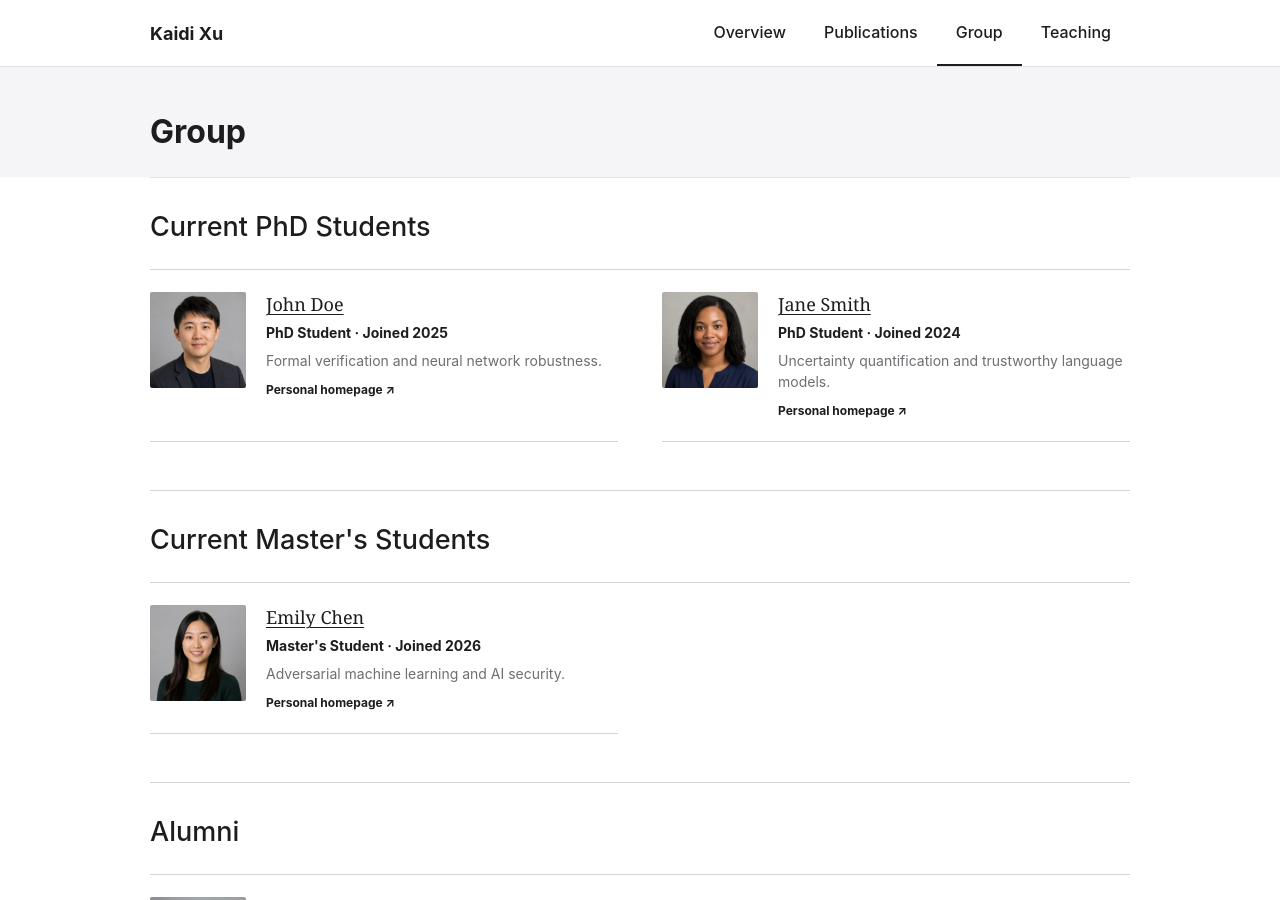
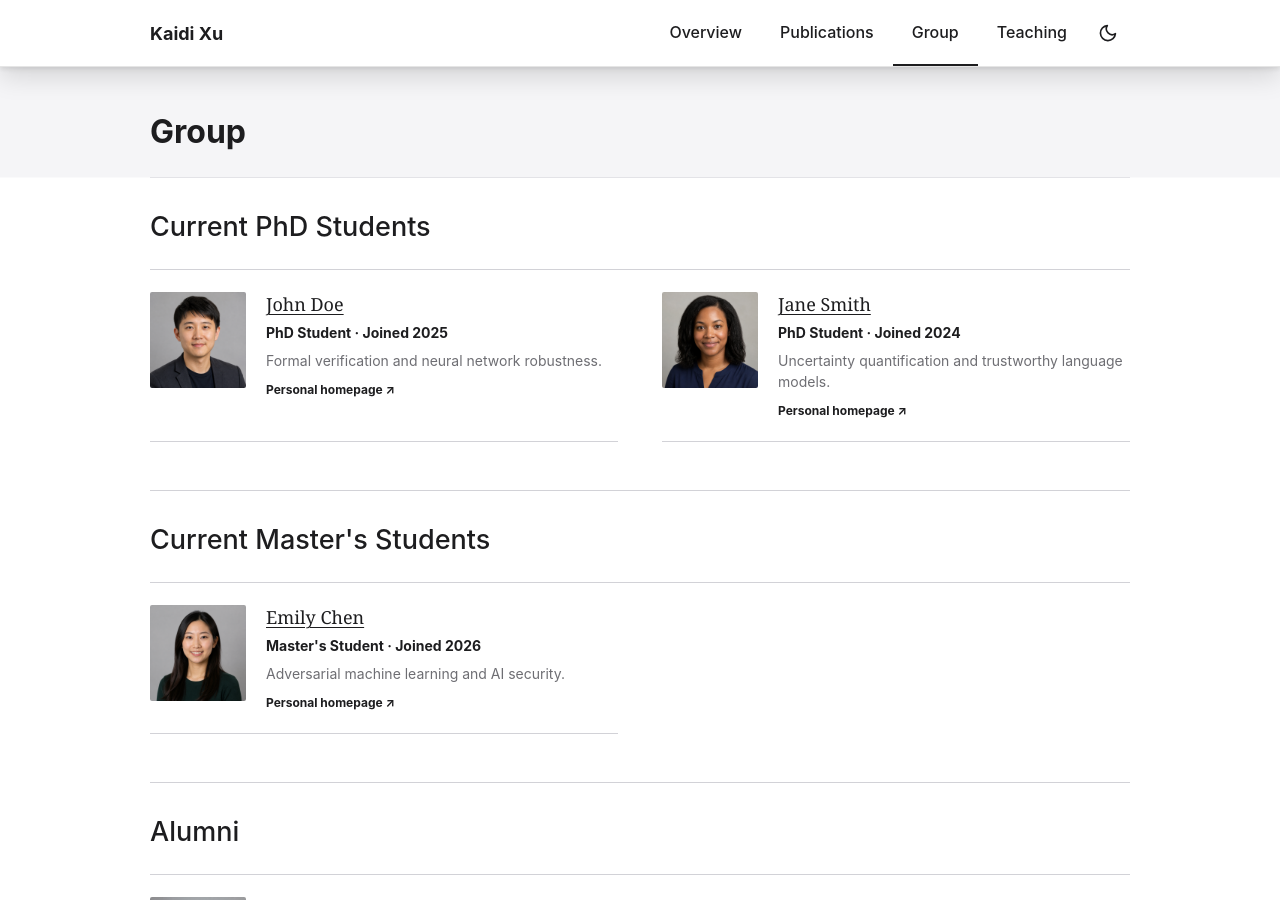
Before and after one commit to KaidiXu/kaidi-pages, a Jekyll site: the page built from site/group.html, in a window 1280 px wide and 900 px high. Built offline with Jekyll 4.4.1, drawn with Linux system fonts in a browser that asks for light colours.

Commit message:
Add responsive navigation and dark mode

```diff
--- a/site/_includes/header.html
+++ b/site/_includes/header.html
@@ -2,11 +2,29 @@
 <header class="site-header">
   <div class="header-inner">
     <a class="wordmark" href="{{ '/index.html' | relative_url }}">{{ theme_data.label }}</a>
-    <nav class="tabs" aria-label="Primary navigation">
-      {% for item in site.data.navigation %}
-        {% assign item_path = '/' | append: item.file %}
-        <a href="{{ item_path | relative_url }}"{% if item.id == page.page_key %} aria-current="page"{% endif %}>{{ item.label }}</a>
-      {% endfor %}
-    </nav>
+    <div class="header-controls">
+      <nav class="tabs desktop-navigation" aria-label="Primary navigation">
+        {% for item in site.data.navigation %}
+          {% assign item_path = '/' | append: item.file %}
+          <a href="{{ item_path | relative_url }}"{% if item.id == page.page_key %} aria-current="page"{% endif %}>{{ item.label }}</a>
+        {% endfor %}
+      </nav>
+      <button class="theme-toggle" type="button" aria-label="Use dark mode" title="Use dark mode">
+        <svg class="theme-icon theme-moon-icon" aria-hidden="true" viewBox="0 0 24 24"><path d="M20.9 12.8A9 9 0 1 1 11.2 3.1 7 7 0 0 0 20.9 12.8Z"/></svg>
+        <svg class="theme-icon theme-sun-icon" aria-hidden="true" viewBox="0 0 24 24"><circle cx="12" cy="12" r="4"/><path d="M12 2v2M12 20v2M4.93 4.93l1.41 1.41M17.66 17.66l1.41 1.41M2 12h2M20 12h2M4.93 19.07l1.41-1.41M17.66 6.34l1.41-1.41"/></svg>
+      </button>
+      <details class="mobile-navigation">
+        <summary aria-label="Toggle navigation" title="Menu">
+          <svg class="menu-icon menu-open-icon" aria-hidden="true" viewBox="0 0 24 24"><path d="M4 6h16M4 12h16M4 18h16"/></svg>
+          <svg class="menu-icon menu-close-icon" aria-hidden="true" viewBox="0 0 24 24"><path d="M18 6 6 18M6 6l12 12"/></svg>
+        </summary>
+        <nav class="mobile-tabs" aria-label="Mobile navigation">
+          {% for item in site.data.navigation %}
+            {% assign item_path = '/' | append: item.file %}
+            <a href="{{ item_path | relative_url }}"{% if item.id == page.page_key %} aria-current="page"{% endif %}>{{ item.label }}</a>
+          {% endfor %}
+        </nav>
+      </details>
+    </div>
   </div>
 </header>
--- a/site/_layouts/default.html
+++ b/site/_layouts/default.html
@@ -4,7 +4,20 @@
   <meta charset="utf-8">
   <meta name="viewport" content="width=device-width, initial-scale=1">
   <title>Kaidi Xu — {{ page.title }}</title>
+  <script>
+    (function () {
+      var savedTheme;
+      try {
+        savedTheme = localStorage.getItem("kaidi-color-theme");
+      } catch (error) {
+        savedTheme = null;
+      }
+      var systemTheme = window.matchMedia("(prefers-color-scheme: dark)").matches ? "dark" : "light";
+      document.documentElement.dataset.theme = savedTheme || systemTheme;
+    }());
+  </script>
   <link rel="stylesheet" href="{{ '/assets/styles.css' | relative_url }}">
+  <script src="{{ '/assets/theme.js' | relative_url }}" defer></script>
 </head>
 <body class="{{ page.theme }}">
   {% include header.html %}
--- a/site/assets/styles.css
+++ b/site/assets/styles.css
@@ -22,11 +22,19 @@
 .site-header { position: sticky; z-index: 10; top: 0; background: rgba(255,255,255,.96); }
 .header-inner, main, .footer-inner { width: min(980px, calc(100% - 48px)); margin: 0 auto; }
 .header-inner { display: flex; min-height: 66px; align-items: stretch; justify-content: space-between; gap: 28px; }
+.header-controls { display: flex; align-items: stretch; }
 .wordmark { display: flex; align-items: center; font-weight: 800; text-decoration: none; }
 .tabs { display: flex; align-items: stretch; overflow-x: auto; scrollbar-width: none; }
 .tabs::-webkit-scrollbar { display: none; }
 .tabs a { display: flex; align-items: center; min-height: 52px; padding: 0 15px; white-space: nowrap; text-decoration: none; }
 .tabs a[aria-current="page"] { color: var(--accent); }
+.theme-toggle { display: grid; width: 44px; height: 44px; align-self: center; padding: 0; border: 0; background: transparent; color: inherit; cursor: pointer; place-items: center; }
+.theme-toggle:focus-visible { outline: 2px solid currentColor; outline-offset: -6px; }
+.theme-icon { width: 20px; height: 20px; fill: none; stroke: currentColor; stroke-width: 2; stroke-linecap: round; stroke-linejoin: round; }
+.theme-sun-icon { display: none; }
+html[data-theme="dark"] .theme-moon-icon { display: none; }
+html[data-theme="dark"] .theme-sun-icon { display: block; }
+.mobile-navigation { display: none; }
 
 .hero { display: grid; grid-template-columns: minmax(0, 1fr) 250px; align-items: center; gap: 64px; padding: 58px 0 54px; }
 h1 { margin: 0; font-family: var(--serif); font-size: clamp(42px, 5vw, 54px); font-weight: 500; line-height: 1.08; letter-spacing: 0; }
@@ -107,7 +115,7 @@
   font-family: -apple-system, BlinkMacSystemFont, "SF Pro Text", "Helvetica Neue", Arial, sans-serif;
   overflow-x: hidden;
 }
-.editorial .site-header { border-bottom: 1px solid rgba(0, 0, 0, .12); background: rgba(255, 255, 255, .88); -webkit-backdrop-filter: saturate(180%) blur(18px); backdrop-filter: saturate(180%) blur(18px); }
+.editorial .site-header { border-bottom: 1px solid rgba(0, 0, 0, .1); background: rgba(255, 255, 255, .9); box-shadow: 0 2px 5px rgba(0, 0, 0, .1), 0 10px 26px rgba(0, 0, 0, .13); -webkit-backdrop-filter: saturate(180%) blur(18px); backdrop-filter: saturate(180%) blur(18px); }
 .editorial .wordmark { font-size: 18px; font-weight: 650; }
 .editorial .tabs a { padding-right: 19px; padding-left: 19px; border-bottom: 2px solid transparent; font-size: 16px; font-weight: 500; }
 .editorial .tabs a[aria-current="page"] { border-bottom-color: var(--accent); }
@@ -147,10 +155,36 @@
 .editorial .footer-inner { font-size: 13px; }
 .editorial footer { background: var(--soft); }
 
+html[data-theme="dark"] { color-scheme: dark; }
+html[data-theme="dark"] .editorial {
+  --page: #000000;
+  --ink: #f5f5f7;
+  --muted: #a1a1a6;
+  --line: #38383a;
+  --soft: #1c1c1e;
+  --accent: #f5f5f7;
+}
+html[data-theme="dark"] .editorial .site-header { border-bottom-color: rgba(255, 255, 255, .14); background: rgba(22, 22, 23, .9); box-shadow: 0 2px 5px rgba(0, 0, 0, .5), 0 10px 28px rgba(0, 0, 0, .55); }
+html[data-theme="dark"] .editorial .prose p,
+html[data-theme="dark"] .editorial .recruiting p { color: #d2d2d7; }
+html[data-theme="dark"] .editorial .portrait { filter: saturate(.82) brightness(.9) contrast(1.04); }
+
 @media (max-width: 850px) {
-  .header-inner { width: 100%; min-height: 0; flex-direction: column; gap: 0; }
+  .header-inner { width: 100%; min-height: 58px; align-items: center; gap: 0; }
   .wordmark { min-height: 58px; padding: 0 20px; }
-  .tabs { width: 100%; border-top: 1px solid var(--line); padding-left: 6px; }
+  .desktop-navigation { display: none; }
+  .header-controls { margin-left: auto; }
+  .mobile-navigation { display: block; }
+  .mobile-navigation summary { display: grid; width: 58px; height: 58px; cursor: pointer; list-style: none; place-items: center; }
+  .mobile-navigation summary::-webkit-details-marker { display: none; }
+  .mobile-navigation summary:focus-visible { outline: 2px solid var(--ink); outline-offset: -6px; }
+  .menu-icon { width: 24px; height: 24px; fill: none; stroke: currentColor; stroke-width: 2; stroke-linecap: round; }
+  .menu-close-icon { display: none; }
+  .mobile-navigation[open] .menu-open-icon { display: none; }
+  .mobile-navigation[open] .menu-close-icon { display: block; }
+  .mobile-tabs { position: absolute; top: 58px; right: 0; left: 0; display: flex; flex-direction: column; border-top: 1px solid var(--line); background: rgba(255, 255, 255, .98); box-shadow: 0 12px 24px rgba(0, 0, 0, .1); }
+  .mobile-tabs a { display: flex; min-height: 52px; align-items: center; padding: 0 20px; border-bottom: 1px solid var(--line); font-size: 16px; font-weight: 500; text-decoration: none; }
+  .mobile-tabs a[aria-current="page"] { background: var(--soft); font-weight: 650; }
   main, .footer-inner { width: min(100% - 32px, 680px); }
   .hero { min-height: auto; grid-template-columns: 1fr; gap: 42px; padding: 48px 0; }
   h1 { font-size: clamp(38px, 11vw, 48px); }
@@ -166,10 +200,9 @@
   .biography { grid-template-columns: 1fr; gap: 6px; }
   .footer-inner { flex-direction: column; }
 
-  .editorial .tabs { justify-content: space-between; overflow: visible; padding-right: 8px; padding-left: 8px; }
-  .editorial .tabs a { flex: 0 0 auto; min-height: 52px; padding-right: 6px; padding-left: 6px; font-size: 14px; }
   .editorial .hero { gap: 32px; padding: 42px 0 48px; }
   .editorial .portrait-wrap { width: min(68vw, 240px); }
+  html[data-theme="dark"] .editorial .mobile-tabs { background: rgba(28, 28, 30, .98); box-shadow: 0 12px 28px rgba(0, 0, 0, .55); }
 }
 
 @media (prefers-reduced-motion: reduce) {
--- /dev/null
+++ b/site/assets/theme.js
@@ -0,0 +1,43 @@
+(function () {
+  var storageKey = "kaidi-color-theme";
+  var root = document.documentElement;
+  var toggle = document.querySelector(".theme-toggle");
+  var systemPreference = window.matchMedia("(prefers-color-scheme: dark)");
+
+  function getSavedTheme() {
+    try {
+      return localStorage.getItem(storageKey);
+    } catch (error) {
+      return null;
+    }
+  }
+
+  function saveTheme(theme) {
+    try {
+      localStorage.setItem(storageKey, theme);
+    } catch (error) {
+      return;
+    }
+  }
+
+  function applyTheme(theme) {
+    root.dataset.theme = theme;
+    var nextTheme = theme === "dark" ? "light" : "dark";
+    toggle.setAttribute("aria-label", "Use " + nextTheme + " mode");
+    toggle.setAttribute("title", "Use " + nextTheme + " mode");
+  }
+
+  toggle.addEventListener("click", function () {
+    var nextTheme = root.dataset.theme === "dark" ? "light" : "dark";
+    saveTheme(nextTheme);
+    applyTheme(nextTheme);
+  });
+
+  systemPreference.addEventListener("change", function (event) {
+    if (!getSavedTheme()) {
+      applyTheme(event.matches ? "dark" : "light");
+    }
+  });
+
+  applyTheme(root.dataset.theme || (systemPreference.matches ? "dark" : "light"));
+}());
```
